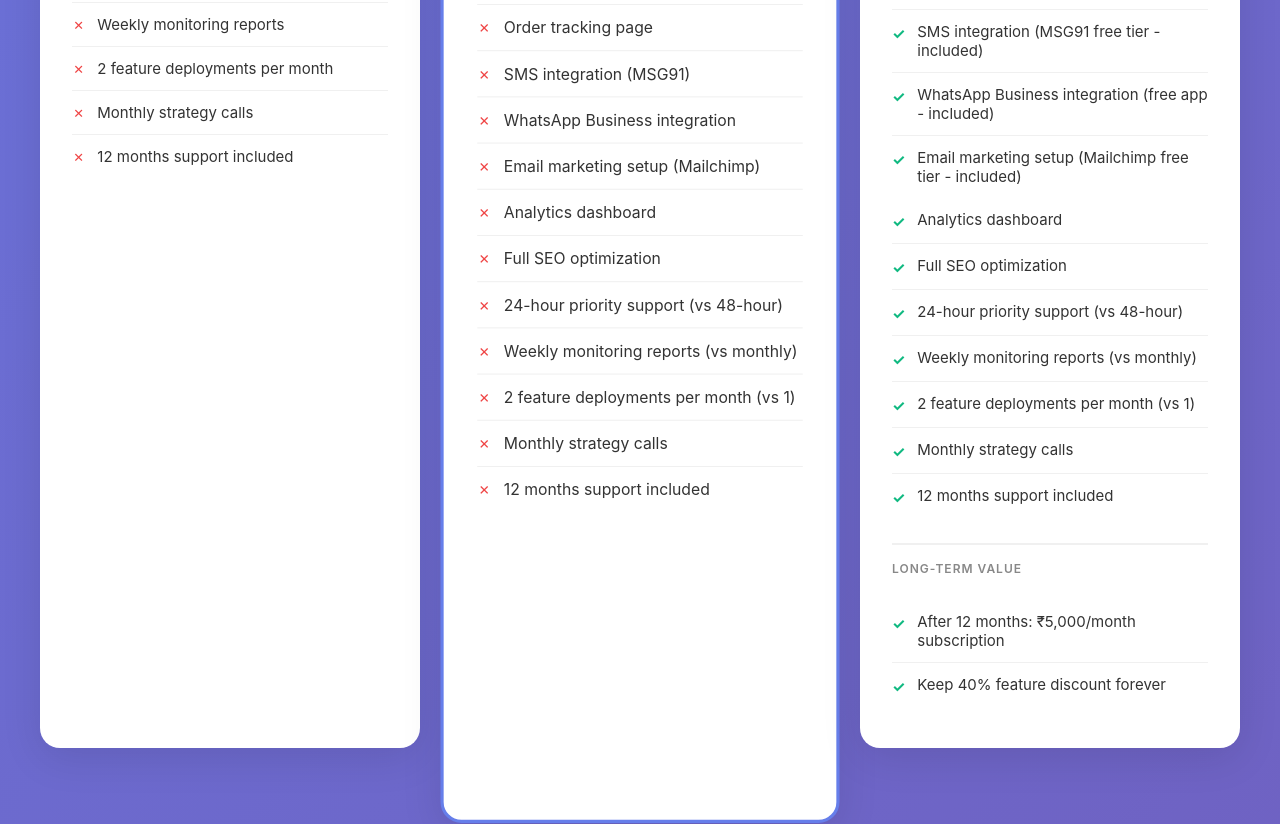
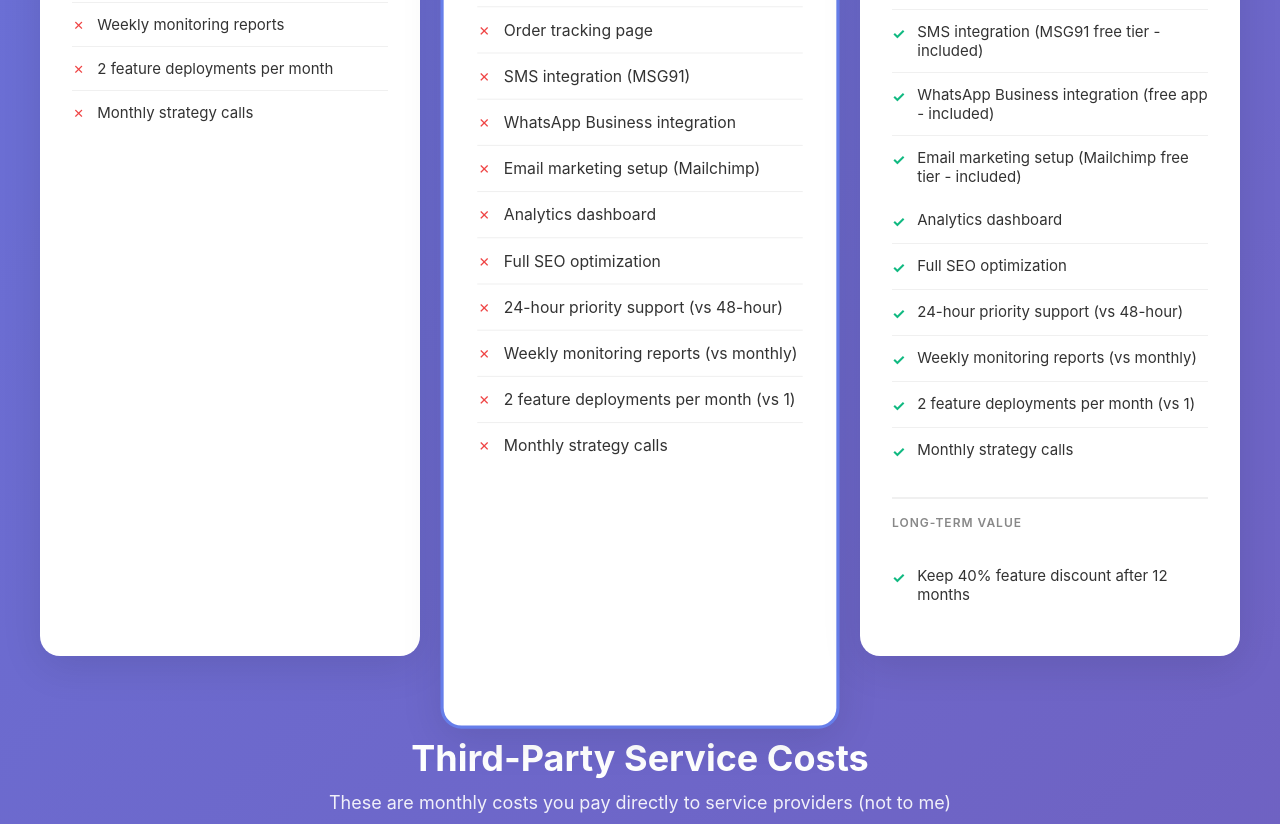
Before and after one commit to DhyanJoshi121/dhyanjoshi121.github.io, a plain HTML site: page index.html in a window 1280 px wide. Shown: the part 2449-3273 px from the top of the page. Drawn offline with Linux system fonts and the light colour scheme.

Commit message:
fix: package feature adjusted

```diff
--- a/index.html
+++ b/index.html
@@ -781,7 +781,6 @@
                     <li><span style="color: #ef4444;">✗</span> <span>Weekly monitoring reports</span></li>
                     <li><span style="color: #ef4444;">✗</span> <span>2 feature deployments per month</span></li>
                     <li><span style="color: #ef4444;">✗</span> <span>Monthly strategy calls</span></li>
-                    <li><span style="color: #ef4444;">✗</span> <span>12 months support included</span></li>
                 </ul>
             </div>
 
@@ -873,8 +872,8 @@
                     <li><span style="color: #ef4444;">✗</span> <span>Weekly monitoring reports (vs monthly)</span></li>
                     <li><span style="color: #ef4444;">✗</span> <span>2 feature deployments per month (vs 1)</span></li>
                     <li><span style="color: #ef4444;">✗</span> <span>Monthly strategy calls</span></li>
-                    <li><span style="color: #ef4444;">✗</span> <span>12 months support included</span></li>
                 </ul>
+
             </div>
 
             <!-- Package 3 -->
@@ -969,15 +968,13 @@
                     <li><span class="checkmark">✓</span> <span>Weekly monitoring reports (vs monthly)</span></li>
                     <li><span class="checkmark">✓</span> <span>2 feature deployments per month (vs 1)</span></li>
                     <li><span class="checkmark">✓</span> <span>Monthly strategy calls</span></li>
-                    <li><span class="checkmark">✓</span> <span>12 months support included</span></li>
                 </ul>
 
                 <div class="section-divider">
                     <div class="section-title">Long-term Value</div>
                 </div>
                 <ul class="features-list">
-                    <li><span class="checkmark">✓</span> <span>After 12 months: ₹5,000/month subscription</span></li>
-                    <li><span class="checkmark">✓</span> <span>Keep 40% feature discount forever</span></li>
+                    <li><span class="checkmark">✓</span> <span>Keep 40% feature discount after 12 months</span></li>
                 </ul>
             </div>
         </div>
@@ -1286,7 +1283,7 @@
                             <td><strong style="color: #10b981;">₹4,800</strong></td>
                         </tr>
                         <tr>
-                            <td>Custom Blouse Measurement Tool (35 hrs)</td>
+                            <td>Custom Tool (35 hrs)</td>
                             <td>₹28,000</td>
                             <td class="highlight-cell">₹16,800</td>
                             <td><strong style="color: #10b981;">₹11,200</strong></td>
```
